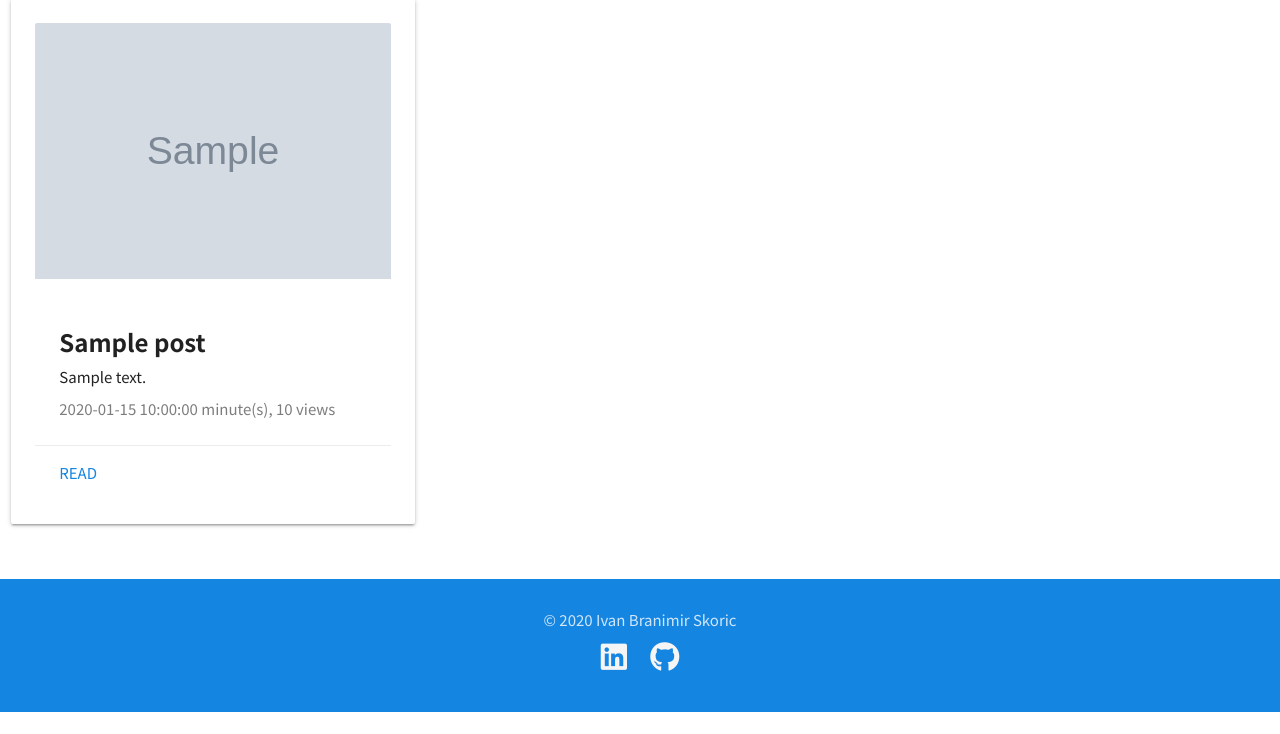
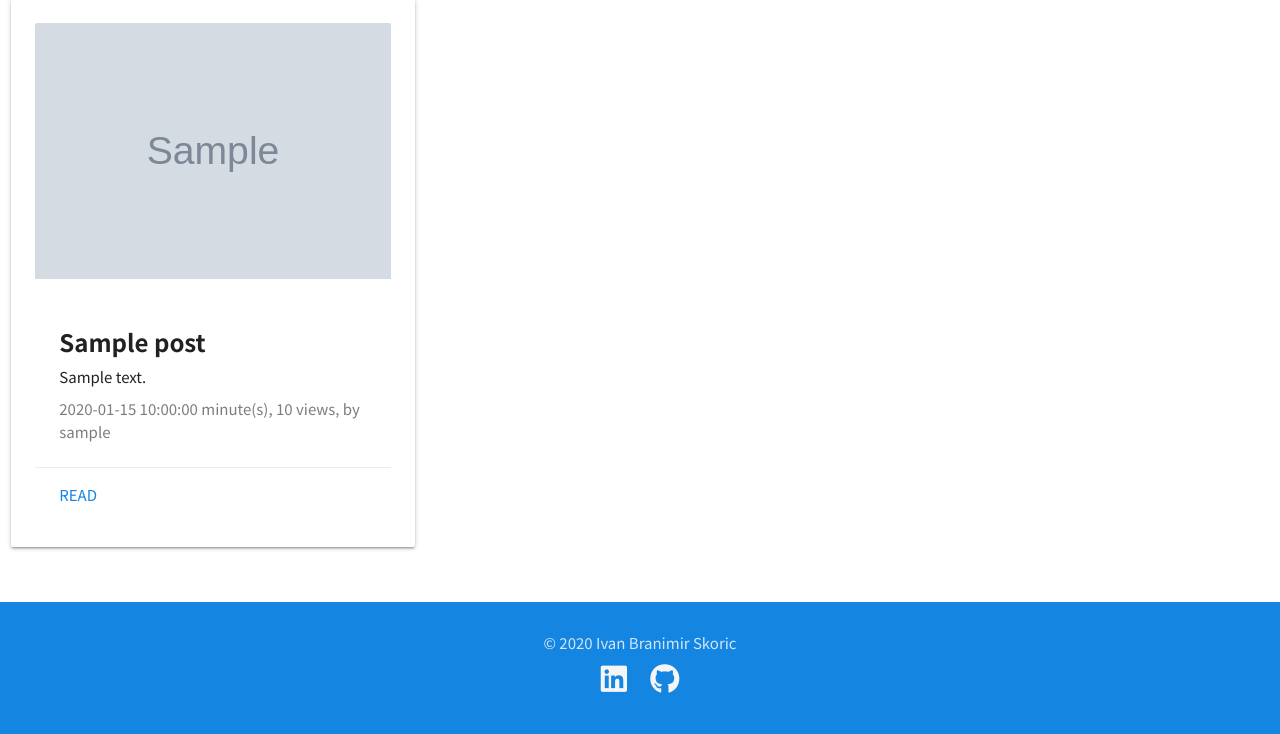
Before and after one commit to Code-Institute-Submissions/ci-bloggy, a Flask app: page / in a window 1280 px wide. Shown: the part 792-1526 px from the top of the page. Before the commit the page ends 1504 px from the top, so only its background shows below. Run offline with Flask 2, Linux system fonts and the light colour scheme; grey boxes marked "Sample" are stand-in pictures; a database or web service that is not in the repository returns one stand-in record (values such as "Sample title"); some libraries are stand-ins or nearby versions.

Commit message:
Add in username to post submission and edit, show username in post cards on home page

```diff
--- a/bloggy/routes.py
+++ b/bloggy/routes.py
@@ -182,6 +182,7 @@ def new_post():
                 new_post = {
                     "blog_id": blog_id,
                     "user_id": user_id,
+                    "username": current_user,
                     "title": form.title.data,
                     "description": form.description.data,
                     "body": post_body,
@@ -277,6 +278,7 @@ def edit_post(post_id):
         update_post = {
                     "blog_id": blog_id,
                     "user_id": user_id,
+                    "username": current_user,
                     "title": form.title.data,
                     "description": form.description.data,
                     "body": post_body,
--- a/bloggy/templates/index.html
+++ b/bloggy/templates/index.html
@@ -87,7 +87,7 @@ Bloggy | Home
                 <div class="card-content">
                     <h4 class="card-title">{{post.title}}</h4>
                     <p>{{post.description}}</p>
-                    <p class="read-time">{{post.read_time}} minute(s), {{post.views}} views</p>
+                    <p class="read-time">{{post.read_time}} minute(s), {{post.views}} views, by {{post.username}}</p>
                 </div>
                 <div class="card-action">
                     <a href="{{url_for('post_page', post_id=post._id)}}" class="card-link">Read</a>
```
